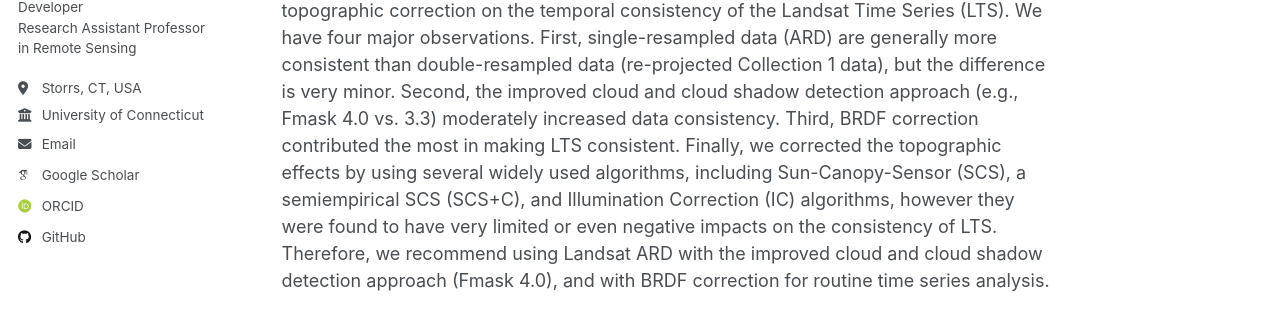
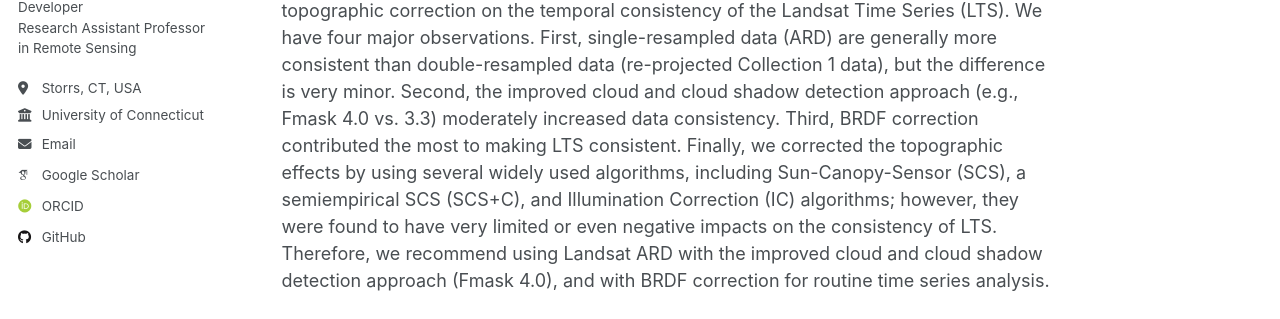
Before and after one commit to shi-eo/shi-eo.github.io, a Jekyll site: the page built from _publications/2019-landsat-ard-consistent.md, in a window 1280 px wide and 900 px high. Shown: the part 389-708 px from the top of the window. Built offline with Jekyll 4.4.1, drawn with Linux system fonts in a browser that asks for light colours; some web fonts are replaced; a script that is not in the unit is left out; some of the changed text lies outside the part shown.

```diff
--- a/_publications/2019-landsat-ard-consistent.md
+++ b/_publications/2019-landsat-ard-consistent.md
@@ -11,4 +11,4 @@ paperurl: 'http://academicpages.github.io/files/2019-ard-consistent.pdf'
 citation: 'Shi Qiu, Yukun Lin, Rong Shang, Junxue Zhang, Lei Ma, and Zhe Zhu (2019). &quot;Making Landsat time series consistent: Evaluating and improving Landsat analysis ready data.&quot; <i>Remote Sensing</i>. 11(1).'
 ---
 
-<b>Abstract:</b> Recently, the United States Geological Survey (USGS) has released a new dataset, called Landsat Analysis Ready Data (ARD), which is designed specifically for facilitating time series analysis. In this study, we evaluated the temporal consistency of this new dataset and recommended several processing streamlines for improving data consistency. Specifically, we examined the impacts of data resampling, cloud/cloud shadow detection, Bidirectional Reflectance Distribution Function (BRDF) correction, and topographic correction on the temporal consistency of the Landsat Time Series (LTS). We have four major observations. First, single-resampled data (ARD) are generally more consistent than double-resampled data (re-projected Collection 1 data), but the difference is very minor. Second, the improved cloud and cloud shadow detection approach (e.g., Fmask 4.0 vs. 3.3) moderately increased data consistency. Third, BRDF correction contributed the most in making LTS consistent. Finally, we corrected the topographic effects by using several widely used algorithms, including Sun-Canopy-Sensor (SCS), a semiempirical SCS (SCS+C), and Illumination Correction (IC) algorithms, however they were found to have very limited or even negative impacts on the consistency of LTS. Therefore, we recommend using Landsat ARD with the improved cloud and cloud shadow detection approach (Fmask 4.0), and with BRDF correction for routine time series analysis.
+<b>Abstract:</b> Recently, the United States Geological Survey (USGS) has released a new dataset, called Landsat Analysis Ready Data (ARD), which is designed specifically for facilitating time series analysis. In this study, we evaluated the temporal consistency of this new dataset and recommended several processing streamlines for improving data consistency. Specifically, we examined the impacts of data resampling, cloud/cloud shadow detection, Bidirectional Reflectance Distribution Function (BRDF) correction, and topographic correction on the temporal consistency of the Landsat Time Series (LTS). We have four major observations. First, single-resampled data (ARD) are generally more consistent than double-resampled data (re-projected Collection 1 data), but the difference is very minor. Second, the improved cloud and cloud shadow detection approach (e.g., Fmask 4.0 vs. 3.3) moderately increased data consistency. Third, BRDF correction contributed the most to making LTS consistent. Finally, we corrected the topographic effects by using several widely used algorithms, including Sun-Canopy-Sensor (SCS), a semiempirical SCS (SCS+C), and Illumination Correction (IC) algorithms; however, they were found to have very limited or even negative impacts on the consistency of LTS. Therefore, we recommend using Landsat ARD with the improved cloud and cloud shadow detection approach (Fmask 4.0), and with BRDF correction for routine time series analysis.
```
